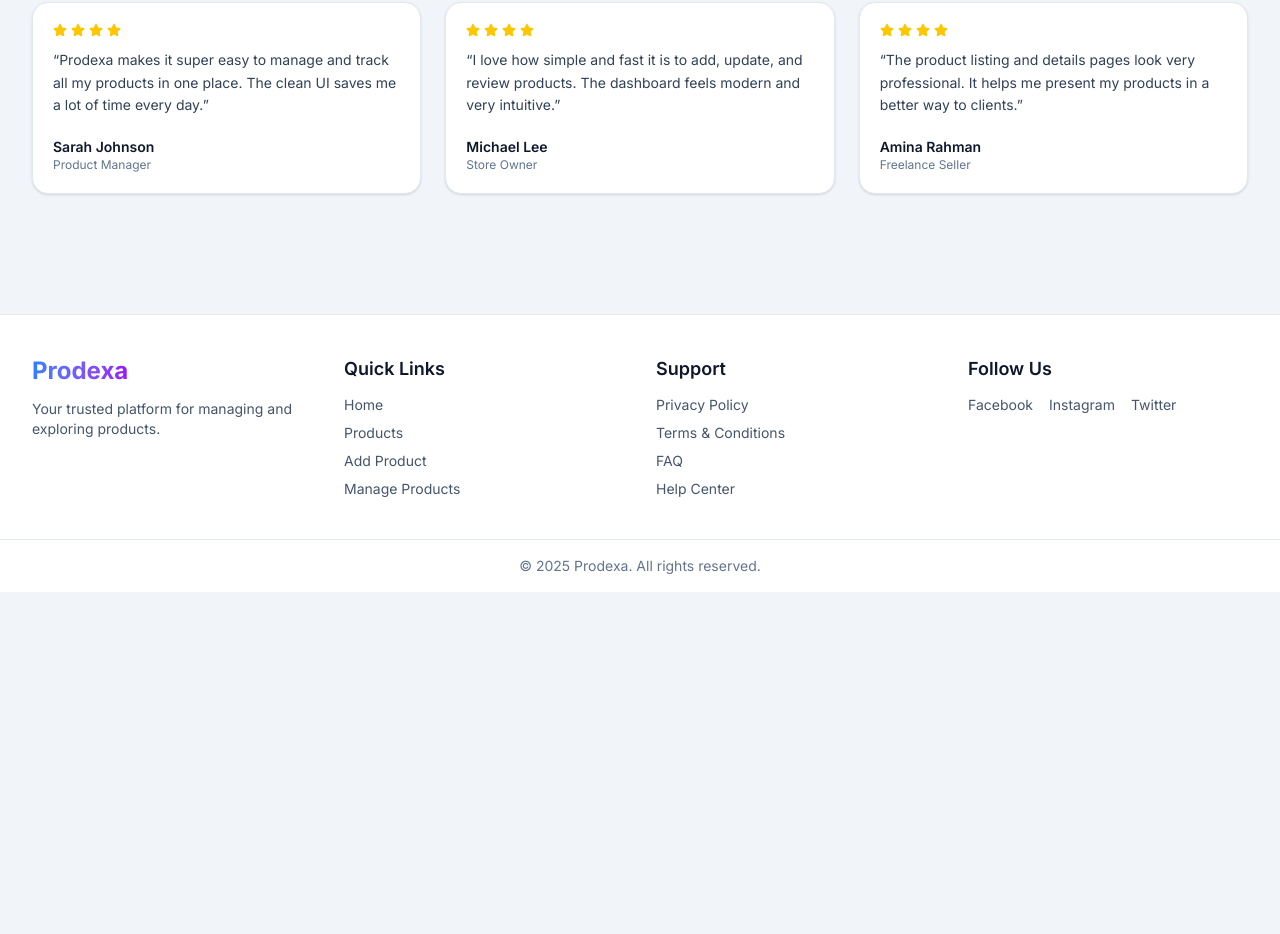
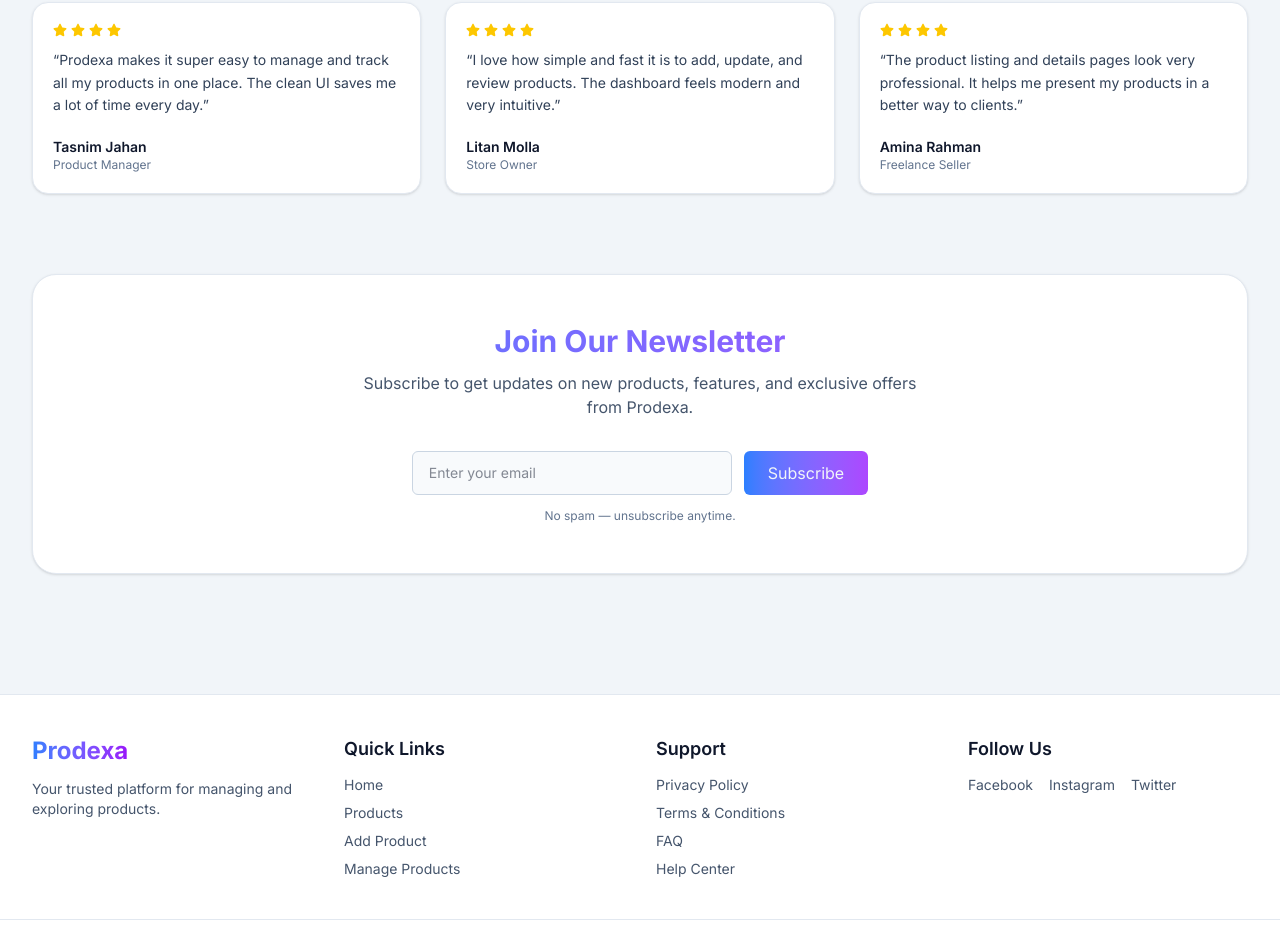
Before and after one commit to LitanMolla/prodexa-client, a Next.js app: page / in a window 1280 px wide. Shown: the part 860-1794 px from the top of the page. Before the commit the page ends 1452 px from the top, so only its background shows below. Built offline with nearby package versions, Linux system fonts and the light colour scheme; no server answers.

Commit message:
Newsletteradded

```diff
--- a/src/app/page.js
+++ b/src/app/page.js
@@ -1,5 +1,6 @@
 import Hero from "@/components/Hero/Hero";
 import LatestProducts from "@/components/LatestProducts/LatestProducts";
+import NewsletterSection from "@/components/NewsletterSection/NewsletterSection";
 import TestimonialsSection from "@/components/TestimonialsSection/TestimonialsSection";
 
 export default function Home() {
@@ -10,6 +11,7 @@ export default function Home() {
       <Hero/>
       <LatestProducts/>
       <TestimonialsSection />
+      <NewsletterSection/>
     </>
   );
 }
--- /dev/null
+++ b/src/components/NewsletterSection/NewsletterSection.jsx
@@ -0,0 +1,47 @@
+'use client'
+import React from 'react'
+import { toast } from 'react-toastify'
+
+const NewsletterSection = () => {
+    const handleSubscribe = (e) => {
+        e.preventDefault()
+        toast.success('Subscribed successfully')
+    }
+    return (
+        <div className="my-10 lg:my-20">
+            <div className="container">
+                <div className="bg-white rounded-3xl shadow-sm border border-slate-200 p-8 sm:p-12 text-center">
+                    <h2 className="heading">
+                        Join Our Newsletter
+                    </h2>
+                    <p className="mt-3 text-slate-600 max-w-xl mx-auto text-sm sm:text-base">
+                        Subscribe to get updates on new products, features, and exclusive offers from Prodexa.
+                    </p>
+                    <form
+                        onSubmit={handleSubscribe}
+                        className="mt-8 flex flex-col sm:flex-row gap-3 justify-center"
+                    >
+                        <input
+                            required
+                            type="email"
+                            placeholder="Enter your email"
+                            className="w-full sm:w-80 px-4 py-2.5 rounded-md text-sm bg-slate-50 border border-slate-300 focus:ring-2 focus:ring-purple-400 outline-none"
+                        />
+                        <button
+                            type="submit"
+                            className="btn-primary"
+                        >
+                            Subscribe
+                        </button>
+                    </form>
+                    <p className="mt-3 text-[12px] text-slate-500">
+                        No spam — unsubscribe anytime.
+                    </p>
+                </div>
+
+            </div>
+        </div>
+    )
+}
+
+export default NewsletterSection
--- a/src/components/TestimonialsSection/TestimonialsSection.jsx
+++ b/src/components/TestimonialsSection/TestimonialsSection.jsx
@@ -1,30 +1,7 @@
 'use client'
 import React from 'react'
 import TestimonialCard from '../TestimonialCard/TestimonialCard'
-
-const testimonials = [
-    {
-        id: 1,
-        name: "Sarah Johnson",
-        role: "Product Manager",
-        message:
-            "Prodexa makes it super easy to manage and track all my products in one place. The clean UI saves me a lot of time every day.",
-    },
-    {
-        id: 2,
-        name: "Michael Lee",
-        role: "Store Owner",
-        message:
-            "I love how simple and fast it is to add, update, and review products. The dashboard feels modern and very intuitive.",
-    },
-    {
-        id: 3,
-        name: "Amina Rahman",
-        role: "Freelance Seller",
-        message:
-            "The product listing and details pages look very professional. It helps me present my products in a better way to clients.",
-    },
-]
+import testimonials from '@/lib/testimonials'
 
 const TestimonialsSection = () => {
     return (
--- /dev/null
+++ b/src/lib/testimonials.js
@@ -0,0 +1,24 @@
+const testimonials = [
+    {
+        id: 1,
+        name: "Tasnim Jahan",
+        role: "Product Manager",
+        message:
+            "Prodexa makes it super easy to manage and track all my products in one place. The clean UI saves me a lot of time every day.",
+    },
+    {
+        id: 2,
+        name: "Litan Molla",
+        role: "Store Owner",
+        message:
+            "I love how simple and fast it is to add, update, and review products. The dashboard feels modern and very intuitive.",
+    },
+    {
+        id: 3,
+        name: "Amina Rahman",
+        role: "Freelance Seller",
+        message:
+            "The product listing and details pages look very professional. It helps me present my products in a better way to clients.",
+    },
+]
+export default testimonials
```
